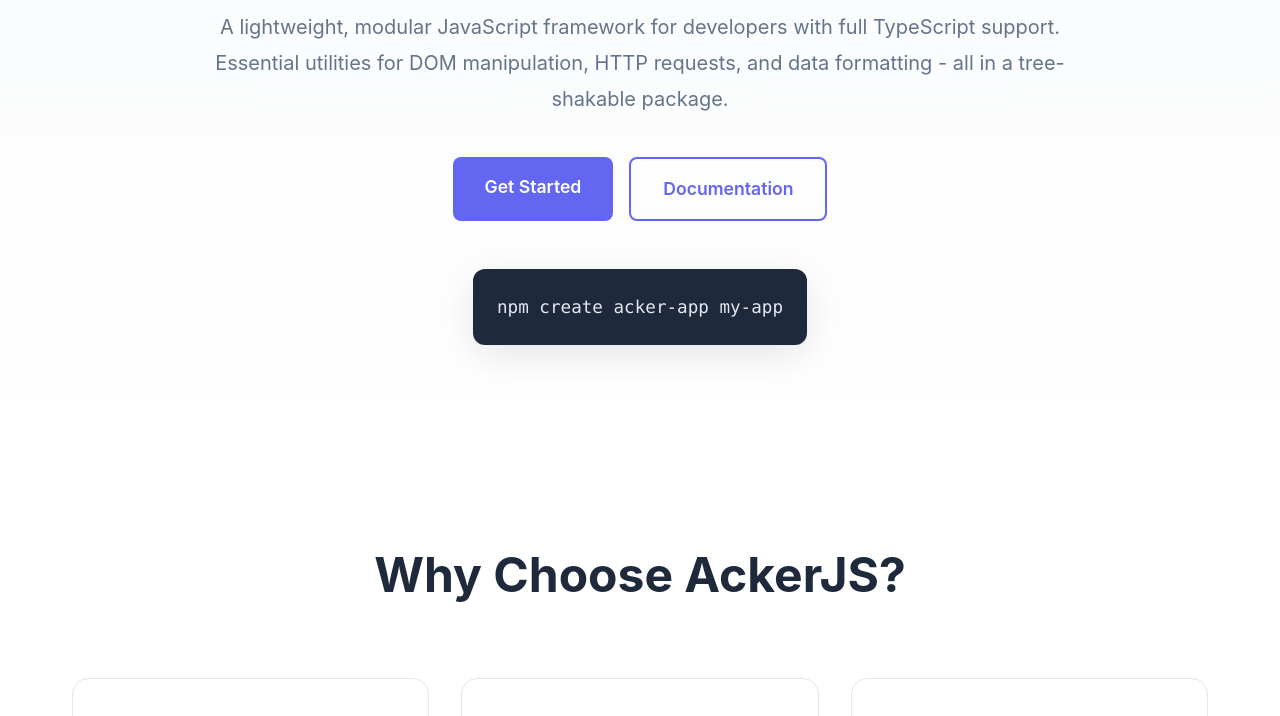
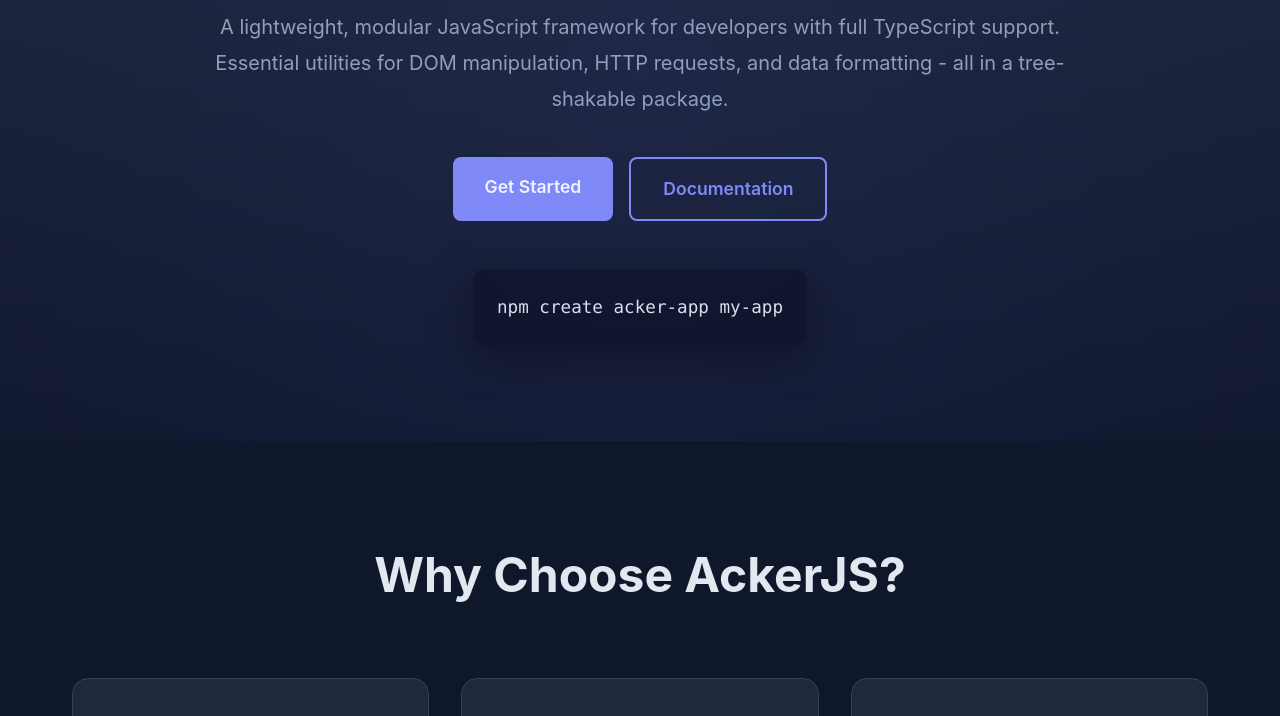
Before and after one commit to Acker-Technologies/ackerjs, a website: page docs/index.html in a window 1280 px wide. Shown: the part 370-1086 px from the top of the page. Drawn offline with Linux system fonts and the light colour scheme.

Commit message:
Update website to dark theme

```diff
--- a/docs/styles.css
+++ b/docs/styles.css
@@ -1,17 +1,17 @@
 :root {
-  --primary: #6366f1;
-  --primary-dark: #4f46e5;
-  --secondary: #8b5cf6;
-  --accent: #ec4899;
-  --text: #1e293b;
-  --text-light: #64748b;
-  --bg: #ffffff;
-  --bg-light: #f8fafc;
-  --border: #e2e8f0;
-  --shadow: rgba(0, 0, 0, 0.1);
-  --code-bg: #1e293b;
+  --primary: #818cf8;
+  --primary-dark: #6366f1;
+  --secondary: #a78bfa;
+  --accent: #f472b6;
+  --text: #e2e8f0;
+  --text-light: #94a3b8;
+  --bg: #0f172a;
+  --bg-light: #1e293b;
+  --border: #334155;
+  --shadow: rgba(0, 0, 0, 0.5);
+  --code-bg: #0a0f1e;
   --code-text: #e2e8f0;
-  --gradient: linear-gradient(135deg, #6366f1 0%, #8b5cf6 50%, #ec4899 100%);
+  --gradient: linear-gradient(135deg, #818cf8 0%, #a78bfa 50%, #f472b6 100%);
 }
 
 * {
@@ -41,7 +41,7 @@ body {
 .navbar {
   position: sticky;
   top: 0;
-  background: rgba(255, 255, 255, 0.95);
+  background: rgba(15, 23, 42, 0.95);
   backdrop-filter: blur(10px);
   border-bottom: 1px solid var(--border);
   padding: 1rem 0;
@@ -99,6 +99,19 @@ body {
 .hero {
   padding: 8rem 0 6rem;
   background: linear-gradient(180deg, var(--bg-light) 0%, var(--bg) 100%);
+  position: relative;
+  overflow: hidden;
+}
+
+.hero::before {
+  content: '';
+  position: absolute;
+  top: -50%;
+  left: -50%;
+  width: 200%;
+  height: 200%;
+  background: radial-gradient(circle, rgba(99, 102, 241, 0.1) 0%, transparent 70%);
+  pointer-events: none;
 }
 
 .hero-content {
@@ -214,7 +227,7 @@ body {
 }
 
 .feature-card {
-  background: var(--bg);
+  background: var(--bg-light);
   padding: 2.5rem;
   border-radius: 16px;
   border: 1px solid var(--border);
@@ -223,8 +236,9 @@ body {
 
 .feature-card:hover {
   transform: translateY(-5px);
-  box-shadow: 0 20px 40px var(--shadow);
+  box-shadow: 0 20px 40px rgba(129, 140, 248, 0.3);
   border-color: var(--primary);
+  background: linear-gradient(135deg, rgba(129, 140, 248, 0.1) 0%, rgba(167, 139, 250, 0.1) 100%);
 }
 
 .feature-icon {
@@ -257,7 +271,7 @@ body {
 }
 
 .install-card {
-  background: var(--bg);
+  background: var(--bg-light);
   padding: 2rem;
   border-radius: 12px;
   border: 1px solid var(--border);
@@ -308,14 +322,14 @@ body {
 }
 
 .example-card {
-  background: var(--bg);
+  background: var(--bg-light);
   border: 1px solid var(--border);
   border-radius: 12px;
   overflow: hidden;
 }
 
 .example-card h3 {
-  background: var(--bg-light);
+  background: var(--bg);
   padding: 1.5rem;
   margin: 0;
   font-size: 1.5rem;
@@ -350,7 +364,7 @@ body {
 }
 
 .doc-category {
-  background: var(--bg);
+  background: var(--bg-light);
   padding: 2rem;
   border-radius: 12px;
   border: 1px solid var(--border);
```
